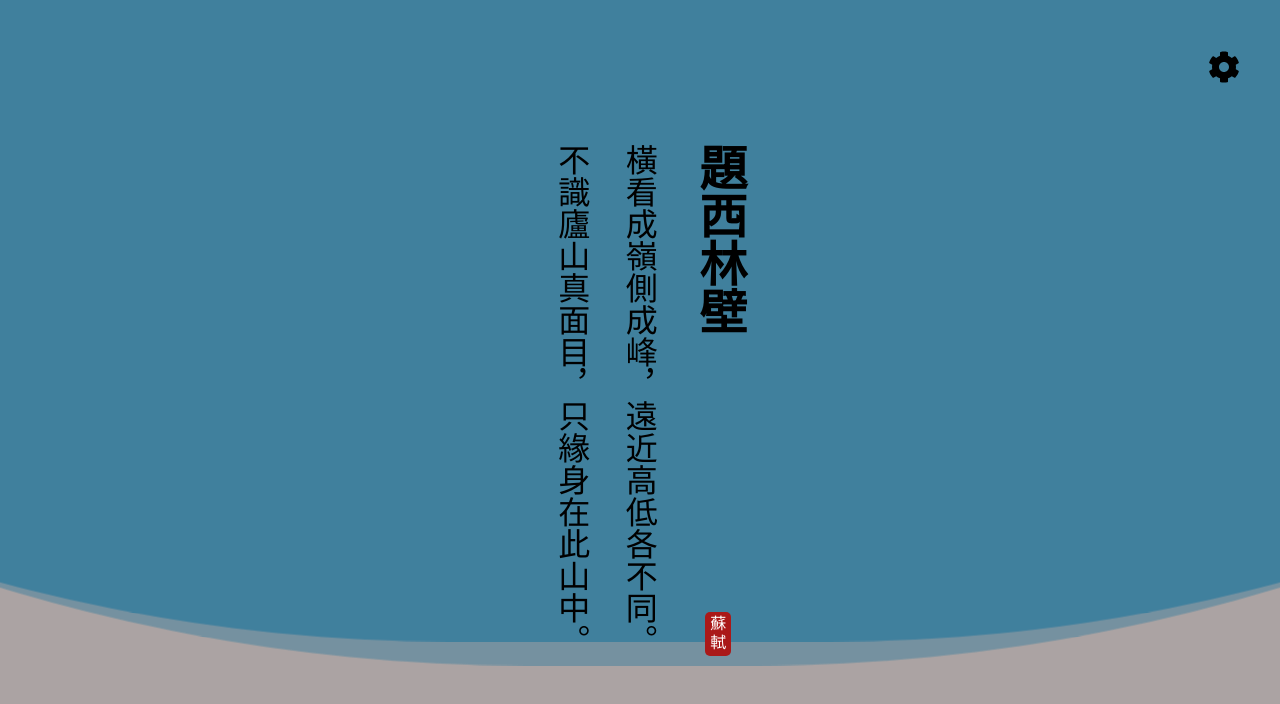
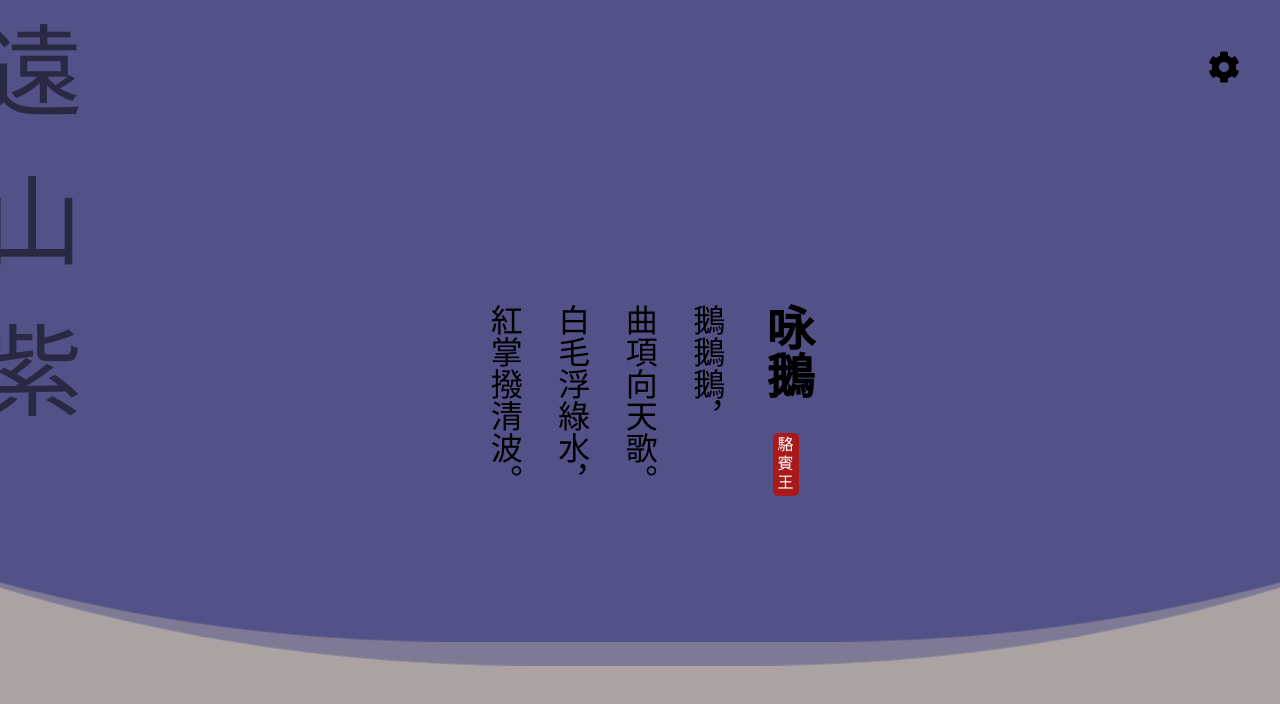
Before and after one commit to tso1158687/shihu, an Angular app: page / in a window 1280 px wide. Shown: the top 704 px of the page. Built offline with nearby package versions, Linux system fonts and the light colour scheme.

Commit message:
add style

```diff
--- a/src/app/app.component.html
+++ b/src/app/app.component.html
@@ -17,7 +17,9 @@
     <a href="#contact">Contact</a>
   </div>
 </div>
-
+<div class="color-name">
+  遠山紫
+</div>
 <!-- <div class="animate-area">
   <div class="top-left">
     <div
--- a/src/app/app.component.scss
+++ b/src/app/app.component.scss
@@ -1,6 +1,8 @@
 :host {
   width: 100vw;
   height: 100vh;
+  //#aba3a3
+  //#eee1bd
   background-color: #aba3a3;
   display: flex;
   justify-content: center;
@@ -11,15 +13,15 @@
   writing-mode: vertical-rl;
 }
 
-.shi-info{
+.shi-info {
   display: flex;
   justify-content: space-between;
   align-items: center;
-  .title{
+  .title {
     font-size: 3rem;
     font-weight: 700;
   }
-  .author{
+  .author {
     color: white;
     background-color: rgb(170, 25, 25);
     border-radius: 5px;
@@ -33,8 +35,8 @@ h1 {
   font-weight: 400;
 }
 
-.setting{
-  position:absolute;
+.setting {
+  position: absolute;
   cursor: pointer;
   top: 50px;
   right: 40px;
@@ -96,8 +98,9 @@ h1 {
 
 //dropdown
 .dropdown {
-  &:hover,&:focus{
-    background-color: #2980B9;
+  &:hover,
+  &:focus {
+    background-color: #2980b9;
   }
   position: relative;
   display: inline-block;
@@ -112,10 +115,10 @@ h1 {
   left: -125px;
   top: 50px;
   border-radius: 20px;
-  box-shadow: 0px 8px 16px 0px rgba(0,0,0,0.2);
+  box-shadow: 0px 8px 16px 0px rgba(0, 0, 0, 0.2);
   z-index: 1;
-  a{
-    &:hover{
+  a {
+    &:hover {
       background-color: #ddd;
     }
     color: black;
@@ -125,4 +128,15 @@ h1 {
   }
 }
 
-.show {display: block;}
+.show {
+  display: block;
+}
+
+.color-name {
+  writing-mode: vertical-rl;
+  position: fixed;
+  font-size: 100px;
+  top: 20px;
+  left: -50px;
+  letter-spacing: 0.5em;
+}
--- a/src/app/data/shi-list.ts
+++ b/src/app/data/shi-list.ts
@@ -1,31 +1,115 @@
 import { Shi } from '../type/shi.type';
-export const ShiList:Shi[]=[
+export const ShiList: Shi[] = [
   {
     title: '錦瑟',
     author: '李商隱',
     content: [
-        '錦瑟無端五十弦，一弦一柱思華年。',
-        '莊生曉夢迷蝴蝶，望帝春心托杜鵑。',
-        '滄海月明珠有淚，藍田日暖玉生煙。',
-        '此情可待成追憶，只是當時已惘然。',
+      '錦瑟無端五十弦，',
+      '一弦一柱思華年。',
+      '莊生曉夢迷蝴蝶，',
+      '望帝春心托杜鵑。',
+      '滄海月明珠有淚，',
+      '藍田日暖玉生煙。',
+      '此情可待成追憶，',
+      '只是當時已惘然。',
+    ],
+  },
+  {
+    title: '無題',
+    author: '李商隱',
+    content: [
+      '相見時難別亦難，',
+      '東風無力百花殘。',
+      '春蠶到死絲方盡，',
+      '蠟炬成灰淚始乾。',
+      '曉鏡但愁雲鬢改，',
+      '夜吟應覺月光寒。',
+      '蓬山此去無多路，',
+      '青鳥殷勤為探看。',
     ],
   },
   {
     title: '題西林壁',
     author: '蘇軾',
     content: [
-        '橫看成嶺側成峰，遠近高低各不同。',
-        '不識廬山真面目，只緣身在此山中。',
+      '橫看成嶺側成峰，',
+      '遠近高低各不同。',
+      '不識廬山真面目，',
+      '只緣身在此山中。',
     ],
   },
   {
     title: '相思',
     author: '王維',
+    content: ['紅豆生南國，', '春來發幾枝？', '願君多采擷，', '此物最相思。'],
+  },
+  {
+    title: '春曉',
+    author: '孟浩然',
+    content: ['春眠不覺曉，', '處處聞啼鳥。', '夜來風雨聲，', '花落知多少。'],
+  },
+  {
+    title: '登鸛雀樓',
+    author: '王之渙',
+    content: ['白日依山盡，', '黃河入海流。', '欲窮千里目，', '更上一層樓。'],
+  },
+  {
+    title: '示兒',
+    author: '陸游',
     content: [
-        '紅豆生南國，',
-        '春來發幾枝？',
-        '願君多采擷，',
-        '此物最相思。'
+      '死去原知萬事空，',
+      '但悲不見九州同。',
+      '王師北定中原日，',
+      '家祭無忘告乃翁！',
     ],
   },
+  {
+    title: '咏鵝',
+    author: '駱賓王',
+    content: ['鵝鵝鵝，', '曲項向天歌。', '白毛浮綠水，', '紅掌撥清波。'],
+  },
+  {
+    title: '涼州詞',
+    author: '王翰',
+    content: [
+      '葡萄美酒夜光杯，',
+      '欲飲琵琶馬上催。',
+      '醉臥沙場君莫笑，',
+      '古來征戰幾人回！',
+    ],
+  },
+  {
+    title: '江雪',
+    author: '柳宗元',
+    content: ['千山鳥飛絕，', '萬徑人蹤滅。', '孤舟蓑笠翁，', '獨釣寒江雪。'],
+  },
+  {
+    title: '春江花月夜',
+    author: '張若虛',
+    content: [
+      '春江潮水連海平，海上明月共潮生。',
+      '灩灩隨波千萬里，何處春江無月明！',
+      '江流宛轉繞芳甸，月照花林皆似霰。',
+      '空裡流霜不覺飛，汀上白沙看不見。',
+      '江天一色無纖塵，皎皎空中孤月輪。',
+      '江畔何人初見月？江月何年初照人？',
+      '人生代代無窮已，江月年年望相似。',
+      '不知江月待何人，但見長江送流水。',
+      '白雲一片去悠悠，青楓浦上不勝愁。',
+      '誰家今夜扁舟子？何處相思明月樓？',
+      '可憐樓上月徘徊，應照離人妝鏡台。',
+      '玉戶簾中卷不去，搗衣砧上拂還來。',
+      '此時相望不相聞，願逐月華流照君。',
+      '鴻雁長飛光不度，魚龍潛躍水成文。',
+      '昨夜閒潭夢落花，可憐春半不還家。',
+      '江水流春去欲盡，江潭落月復西斜。',
+      '斜月沉沉藏海霧，碣石瀟湘無限路。',
+      '不知乘月幾人歸，落月搖情滿江樹。',
+    ],
+  },
+  // {
+  //   title: '',
+  //   author: '',
+  //   content: [],
+  // },
 ];
--- a/src/styles.scss
+++ b/src/styles.scss
@@ -15,8 +15,9 @@ body {
     position:relative;
     align-items:center;
     min-height:100vh;
-    background-color:rgb(118,218,255);
     overflow:hidden;
+    background-image: url('./assets/texture.png');
+    transition: background-color 2s ease-in;
 
     &:before, &:after {
         content:"";
@@ -24,7 +25,11 @@ body {
         left:50%;
         min-width:300vw;
         min-height:300vw;
-        background-color:#40809d;
+        background-color:#525288;
+        // #ffa631;
+        // #f1939c;
+
+        // #c04851;
 //         background: -webkit-linear-gradient(
 //     0deg,
 //     #ffa745 0%,
```
Also changed, not shown: src/assets/texture.png (added). Lines whose indentation alone changed are shown as unchanged.
